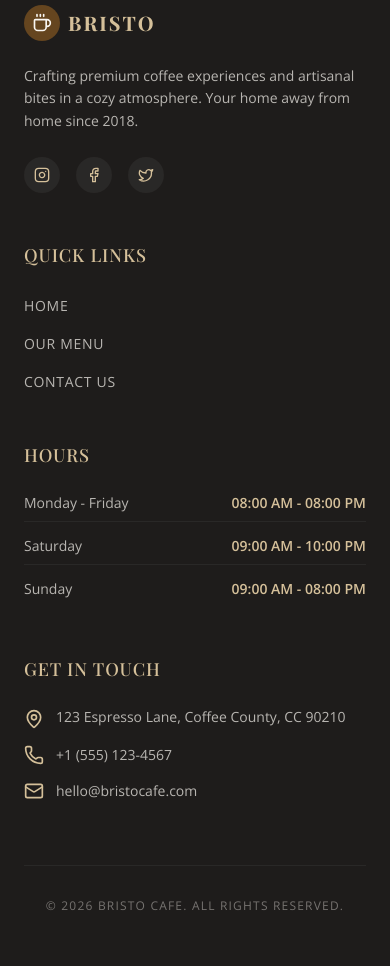
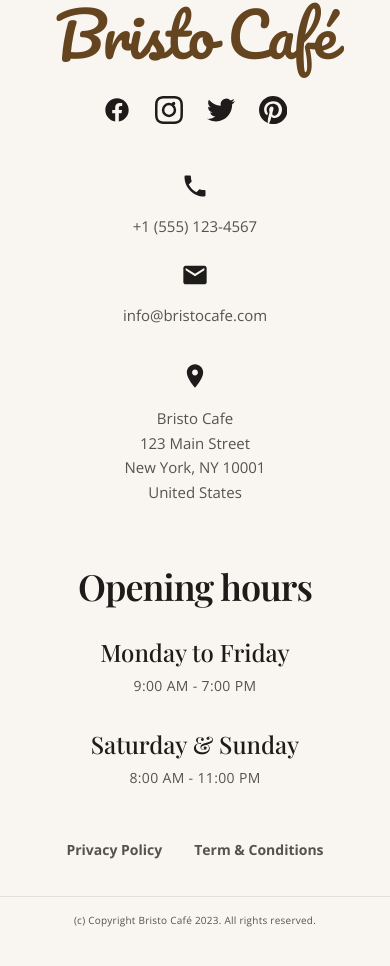
Before and after one commit to LoveshPurswani18/Bristo-Cafe-Site, a React (Vite) app: page / in a window 390 px wide. Shown: the part 9193-10159 px from the top of the page. After the commit the page ends 10137 px from the top, so only its background shows below. Built offline with nearby package versions, Linux system fonts and the light colour scheme; a web font is replaced by a local one.

Commit message:
ADD: redesigned footer; FIX: UI enhancements, responsiveness of the overall site, icon and text sizing, overlapping elements when viewport size changes

```diff
--- a/src/components/Footer.jsx
+++ b/src/components/Footer.jsx
@@ -1,138 +1,149 @@
 import { Coffee, Phone, Mail, MapPin } from 'lucide-react';
 
 const InstagramIcon = () => (
-  <svg className="w-4 h-4" viewBox="0 0 24 24" fill="none" stroke="currentColor" strokeWidth="2" strokeLinecap="round" strokeLinejoin="round">
-    <rect x="2" y="2" width="20" height="20" rx="5" ry="5"></rect>
-    <path d="M16 11.37A4 4 0 1 1 12.63 8 4 4 0 0 1 16 11.37z"></path>
-    <line x1="17.5" y1="6.5" x2="17.51" y2="6.5"></line>
+  <svg className="w-7 h-7 lg:w-9 lg:h-9" viewBox="0 0 24 24" fill="currentColor">
+    <path d="M12 2.163c3.204 0 3.584.012 4.85.07 3.252.148 4.771 1.691 4.919 4.919.058 1.265.069 1.645.069 4.849 0 3.205-.012 3.584-.069 4.849-.149 3.225-1.664 4.771-4.919 4.919-1.266.058-1.644.07-4.85.07-3.204 0-3.584-.012-4.849-.07-3.26-.149-4.771-1.699-4.919-4.92-.058-1.265-.07-1.644-.07-4.849 0-3.204.013-3.583.07-4.849.149-3.227 1.664-4.771 4.919-4.919 1.266-.057 1.645-.069 4.849-.069zM12 0C8.741 0 8.333.014 7.053.072 2.695.272.273 2.69.073 7.052.014 8.333 0 8.741 0 12c0 3.259.014 3.668.072 4.948.2 4.358 2.618 6.78 6.98 6.98C8.333 23.986 8.741 24 12 24c3.259 0 3.668-.014 4.948-.072 4.354-.2 6.782-2.618 6.979-6.98.059-1.28.073-1.689.073-4.948 0-3.259-.014-3.667-.072-4.947-.196-4.354-2.617-6.78-6.979-6.98C15.668.014 15.259 0 12 0zm0 5.838a6.162 6.162 0 100 12.324 6.162 6.162 0 000-12.324zM12 16a4 4 0 110-8 4 4 0 010 8zm3.98-10.98a1.44 1.44 0 100 2.881 1.44 1.44 0 000-2.881z"/>
   </svg>
 );
 
 const FacebookIcon = () => (
-  <svg className="w-4 h-4" viewBox="0 0 24 24" fill="none" stroke="currentColor" strokeWidth="2" strokeLinecap="round" strokeLinejoin="round">
-    <path d="M18 2h-3a5 5 0 0 0-5 5v3H7v4h3v8h4v-8h3l1-4h-4V7a1 1 0 0 1 1-1h3z"></path>
+  <svg className="w-7 h-7 lg:w-9 lg:h-9" viewBox="0 0 24 24" fill="currentColor">
+    <path d="M12 2C6.477 2 2 6.477 2 12c0 4.991 3.657 9.128 8.438 9.878v-6.987h-2.54V12h2.54V9.797c0-2.506 1.492-3.89 3.777-3.89 1.094 0 2.238.195 2.238.195v2.46h-1.26c-1.243 0-1.63.771-1.63 1.562V12h2.773l-.443 2.89h-2.33v6.988C18.343 21.128 22 16.991 22 12c0-5.523-4.477-10-10-10z" />
   </svg>
 );
 
 const TwitterIcon = () => (
-  <svg className="w-4 h-4" viewBox="0 0 24 24" fill="none" stroke="currentColor" strokeWidth="2" strokeLinecap="round" strokeLinejoin="round">
-    <path d="M22 4s-.7 2.1-2 3.4c1.6 10-9.4 17.3-18 11.6 2.2.1 4.4-.6 6-2C3 15.5.5 9.6 3 5c2.2 2.6 5.6 4.1 9 4-.9-4.2 4-6.6 7-3.8 1.1 0 3-1.2 3-1.2z"></path>
+  <svg className="w-7 h-7 lg:w-9 lg:h-9" viewBox="0 0 24 24" fill="currentColor">
+    <path d="M24 4.557a9.83 9.83 0 01-2.828.775 4.932 4.932 0 002.165-2.724 9.864 9.864 0 01-3.127 1.195 4.916 4.916 0 00-8.384 4.482C7.69 8.095 4.067 6.13 1.64 3.162a4.822 4.822 0 00-.666 2.475c0 1.71.87 3.213 2.188 4.096a4.904 4.904 0 01-2.228-.616v.06a4.923 4.923 0 003.946 4.827 4.996 4.996 0 01-2.212.085 4.936 4.936 0 004.604 3.417 9.867 9.867 0 01-6.102 2.105c-.39 0-.779-.023-1.17-.067a13.995 13.995 0 007.557 2.209c9.053 0 13.998-7.496 13.998-13.985 0-.21 0-.42-.015-.63A9.935 9.935 0 0024 4.557z"/>
+  </svg>
+);
+
+const PinterestIcon = () => (
+  <svg className="w-7 h-7 lg:w-9 lg:h-9" viewBox="0 0 24 24" fill="currentColor">
+    <path d="M12.017 0C5.396 0 .029 5.367.029 11.987c0 5.079 3.158 9.417 7.618 11.162-.105-.949-.199-2.403.041-3.439.219-.937 1.406-5.957 1.406-5.957s-.359-.72-.359-1.781c0-1.663.967-2.911 2.168-2.911 1.024 0 1.518.769 1.518 1.688 0 1.029-.653 2.567-.992 3.992-.285 1.193.6 2.165 1.775 2.165 2.128 0 3.768-2.245 3.768-5.487 0-2.861-2.063-4.869-5.008-4.869-3.41 0-5.409 2.562-5.409 5.199 0 1.033.394 2.143.889 2.741.099.12.112.225.085.345-.09.375-.293 1.199-.334 1.363-.053.225-.172.271-.401.165-1.495-.69-2.433-2.878-2.433-4.646 0-3.776 2.748-7.252 7.951-7.252 4.182 0 7.429 2.981 7.429 6.945 0 4.161-2.624 7.504-6.269 7.504-1.223 0-2.373-.635-2.766-1.385l-.754 2.871c-.272 1.042-1.008 2.348-1.503 3.143 1.258.388 2.585.599 3.963.599 6.62 0 11.986-5.368 11.986-11.989C24.013 5.367 18.638 0 12.017 0z"/>
+  </svg>
+);
+
+const PhoneSolidIcon = () => (
+  <svg className="w-7 h-7 lg:w-9 lg:h-9 text-black-warm shrink-0" viewBox="0 0 24 24" fill="currentColor">
+    <path d="M6.62 10.79c1.44 2.83 3.76 5.14 6.59 6.59l2.2-2.2c.27-.27.67-.36 1.02-.24 1.12.37 2.33.57 3.57.57.55 0 1 .45 1 1V20c0 .55-.45 1-1 1-9.39 0-17-7.61-17-17 0-.55.45-1 1-1h3.5c.55 0 1 .45 1 1 0 1.25.2 2.45.57 3.57.11.35.03.74-.25 1.02l-2.2 2.2z" />
+  </svg>
+);
+
+const MailSolidIcon = () => (
+  <svg className="w-7 h-7 lg:w-9 lg:h-9 text-black-warm shrink-0" viewBox="0 0 24 24" fill="currentColor">
+    <path d="M20 4H4c-1.1 0-1.99.9-1.99 2L2 18c0 1.1.9 2 2 2h16c1.1 0 2-.9 2-2V6c0-1.1-.9-2-2-2zm0 4l-8 5-8-5V6l8 5 8-5v2z" />
+  </svg>
+);
+
+const LocationSolidIcon = () => (
+  <svg className="w-7 h-7 lg:w-9 lg:h-9 text-black-warm shrink-0" viewBox="0 0 24 24" fill="currentColor">
+    <path d="M12 2C8.13 2 5 5.13 5 9c0 5.25 7 13 7 13s7-7.75 7-13c0-3.87-3.13-7-7-7zm0 9.5c-1.38 0-2.5-1.12-2.5-2.5s1.12-2.5 2.5-2.5 2.5 1.12 2.5 2.5-1.12 2.5-2.5 2.5z" />
   </svg>
 );
 
 export default function Footer({ setCurrentPage }) {
   return (
-    <footer className="bg-black-warm text-white-cream border-t border-primary-1/20 font-body">
-      <div className="max-w-7xl mx-auto px-6 py-16 lg:px-12 lg:py-20">
-        <div className="grid grid-cols-[repeat(auto-fit,minmax(min(250px,100%),1fr))] gap-12 lg:gap-8">
+    <footer className="bg-white-cream text-black-75 font-body">
+      <div className="max-w-full px-6 md:px-12 lg:px-16 xl:px-24 2xl:px-[100px] min-[1720px]:px-[250px] pt-16 pb-8 md:py-16 lg:py-24 flex flex-col gap-12 md:gap-16 lg:gap-24">
 
-          {/* Logo & About */}
-          <div className="space-y-6">
-            <div className="flex items-center gap-2 cursor-pointer" onClick={() => setCurrentPage('home')}>
-              <div className="p-2 bg-primary-1 rounded-full text-white-cream">
-                <Coffee className="w-5 h-5" />
-              </div>
-              <span className="font-heading text-xl font-bold tracking-widest text-secondary-1 uppercase">
-                Bristo
+        {/* Top Bar: Brand & Socials */}
+        <div className="flex flex-col md:flex-row items-center md:items-start justify-between gap-8">
+          {/* Logo */}
+          <div className="flex items-center cursor-pointer" onClick={() => setCurrentPage('home')}>
+            <span className="font-accent text-6xl md:text-5xl lg:text-6xl text-primary-1 leading-none tracking-tight">
+              Bristo Café
             </span>
           </div>
-            <p className="text-white-cream/70 text-sm leading-relaxed max-w-sm">
-              Crafting premium coffee experiences and artisanal bites in a cozy atmosphere. Your home away from home since 2018.
-            </p>
-            <div className="flex items-center space-x-4">
-              <a href="#" className="p-2.5 bg-white-cream/5 hover:bg-primary-1 rounded-full text-secondary-1 hover:text-white-cream transition-all duration-300">
+
+          {/* Social Icons */}
+          <div className="flex items-center gap-6 lg:gap-8 text-black-warm md:pt-4">
+            <a href="#" className="hover:text-primary-1 transition-colors text-black-warm fill-current">
+              <FacebookIcon />
+            </a>
+            <a href="#" className="hover:text-primary-1 transition-colors text-black-warm fill-current">
               <InstagramIcon />
             </a>
-              <a href="#" className="p-2.5 bg-white-cream/5 hover:bg-primary-1 rounded-full text-secondary-1 hover:text-white-cream transition-all duration-300">
-                <FacebookIcon />
+            <a href="#" className="hover:text-primary-1 transition-colors text-black-warm fill-current">
+              <TwitterIcon />
             </a>
-              <a href="#" className="p-2.5 bg-white-cream/5 hover:bg-primary-1 rounded-full text-secondary-1 hover:text-white-cream transition-all duration-300">
-                <TwitterIcon />
+            <a href="#" className="hover:text-primary-1 transition-colors text-black-warm fill-current">
+              <PinterestIcon />
             </a>
           </div>
         </div>
 
-          {/* Quick Links */}
-          <div className="space-y-6">
-            <h4 className="font-heading text-lg font-medium text-secondary-1 tracking-wider uppercase">
-              Quick Links
-            </h4>
-            <ul className="space-y-3.5">
-              <li>
-                <button
-                  onClick={() => setCurrentPage('home')}
-                  className="text-white-cream/70 hover:text-secondary-1 transition-colors text-sm uppercase tracking-wider text-left cursor-pointer"
-                >
-                  Home
-                </button>
+        {/* Center Bar: Contact, Hours, Legal */}
+        <div className="grid grid-cols-1 md:grid-cols-3 gap-16 lg:gap-8 items-start">
+
+          {/* Left: Contact Details */}
+          <ul className="flex flex-col items-center md:items-start text-center md:text-left space-y-6 lg:space-y-8 text-sm text-black-75">
+            <li className="flex flex-col md:flex-row items-center md:items-start gap-4 lg:gap-6">
+              <PhoneSolidIcon />
+              <span className="text-[15px] lg:text-[17px]">+1 (555) 123-4567</span>
             </li>
-              <li>
-                <button
-                  onClick={() => setCurrentPage('menu')}
-                  className="text-white-cream/70 hover:text-secondary-1 transition-colors text-sm uppercase tracking-wider text-left cursor-pointer"
-                >
-                  Our Menu
-                </button>
+            <li className="flex flex-col md:flex-row items-center md:items-start gap-4 lg:gap-6">
+              <MailSolidIcon />
+              <span className="text-[15px] lg:text-[17px]">info@bristocafe.com</span>
             </li>
-              <li>
-                <button
-                  onClick={() => setCurrentPage('contact')}
-                  className="text-white-cream/70 hover:text-secondary-1 transition-colors text-sm uppercase tracking-wider text-left cursor-pointer"
-                >
-                  Contact Us
-                </button>
+            <li className="flex flex-col md:flex-row items-center md:items-start gap-4 lg:gap-6 pt-2">
+              <div className="mt-1">
+                <LocationSolidIcon />
+              </div>
+              <div className="flex flex-col text-[15px] lg:text-[17px] leading-relaxed items-center md:items-start">
+                <span>Bristo Cafe</span>
+                <span>123 Main Street</span>
+                <span>New York, NY 10001</span>
+                <span>United States</span>
+              </div>
             </li>
           </ul>
+
+          {/* Center: Opening Hours */}
+          <div className="flex flex-col items-center text-center space-y-8 lg:space-y-12">
+            <h2 className="font-heading text-4xl lg:text-[4rem] font-semibold text-black-warm tracking-tight leading-none">
+              Opening hours
+            </h2>
+
+            <div className="space-y-8 lg:space-y-10">
+              <div className="space-y-2 lg:space-y-4">
+                <h3 className="font-heading text-2xl lg:text-[2rem] font-medium text-black-warm">
+                  Monday to Friday
+                </h3>
+                <p className="text-sm lg:text-[15px] tracking-wide text-black-75 uppercase">
+                  9:00 AM - 7:00 PM
+                </p>
               </div>
 
-          {/* Hours */}
-          <div className="space-y-6">
-            <h4 className="font-heading text-lg font-medium text-secondary-1 tracking-wider uppercase">
-              Hours
-            </h4>
-            <div className="space-y-3.5 text-sm text-white-cream/70">
-              <div className="flex justify-between border-b border-white-cream/5 pb-2">
-                <span>Monday - Friday</span>
-                <span className="font-semibold text-secondary-1">08:00 AM - 08:00 PM</span>
-              </div>
-              <div className="flex justify-between border-b border-white-cream/5 pb-2">
-                <span>Saturday</span>
-                <span className="font-semibold text-secondary-1">09:00 AM - 10:00 PM</span>
-              </div>
-              <div className="flex justify-between pb-2">
-                <span>Sunday</span>
-                <span className="font-semibold text-secondary-1">09:00 AM - 08:00 PM</span>
+              <div className="space-y-2 lg:space-y-4">
+                <h3 className="font-heading text-2xl lg:text-[2rem] font-medium text-black-warm">
+                  Saturday & Sunday
+                </h3>
+                <p className="text-sm lg:text-[15px] tracking-wide text-black-75 uppercase">
+                  8:00 AM - 11:00 PM
+                </p>
               </div>
             </div>
           </div>
 
-          {/* Contact Details */}
-          <div className="space-y-6">
-            <h4 className="font-heading text-lg font-medium text-secondary-1 tracking-wider uppercase">
-              Get In Touch
-            </h4>
-            <ul className="space-y-4 text-sm text-white-cream/70">
-              <li className="flex items-start gap-3">
-                <MapPin className="w-5 h-5 text-secondary-1 shrink-0 mt-0.5" />
-                <span>123 Espresso Lane, Coffee County, CC 90210</span>
-              </li>
-              <li className="flex items-center gap-3">
-                <Phone className="w-5 h-5 text-secondary-1 shrink-0" />
-                <span>+1 (555) 123-4567</span>
-              </li>
-              <li className="flex items-center gap-3">
-                <Mail className="w-5 h-5 text-secondary-1 shrink-0" />
-                <span>hello@bristocafe.com</span>
-              </li>
-            </ul>
+          {/* Right: Legal Links */}
+          <div className="flex flex-row md:flex-col items-center md:items-end justify-center md:justify-end h-full text-sm md:text-xs lg:text-[15px] font-bold text-black-75 gap-8 md:gap-0 space-y-0 md:space-y-2 lg:space-y-4 pb-0 md:pb-2 -mt-2 md:mt-0">
+            <a href="#" className="hover:text-primary-1 transition-colors">
+              Privacy Policy
+            </a>
+            <a href="#" className="hover:text-primary-1 transition-colors whitespace-nowrap">
+              Term & Conditions
+            </a>
           </div>
 
         </div>
+      </div>
 
-        {/* Copyright */}
-        <div className="mt-16 pt-8 border-t border-white-cream/5 text-center text-xs text-white-cream/40 uppercase tracking-widest">
-          &copy; {new Date().getFullYear()} Bristo Cafe. All rights reserved.
-        </div>
+      {/* Bottom Copyright Bar */}
+      <div className="border-t border-black-10 py-4 md:py-6 text-center">
+        <p className="text-[10px] md:text-xs text-black-75 tracking-wide">
+          (c) Copyright Bristo Café 2023. All rights reserved.
+        </p>
       </div>
     </footer>
   );
--- a/src/pages/Home.jsx
+++ b/src/pages/Home.jsx
@@ -457,16 +457,16 @@ export default function Home() {
           </p>
 
           {/* Form Area */}
-          <form className="flex flex-col sm:flex-row gap-4 w-full sm:w-auto" onSubmit={(e) => e.preventDefault()}>
+          <form className="flex flex-col sm:flex-row gap-4 w-full max-w-xl" onSubmit={(e) => e.preventDefault()}>
             <input
               type="email"
               placeholder="Enter your email"
-              className="bg-secondary-2 text-primary-1 px-6 py-4 rounded-xl w-full sm:w-[400px] outline-none placeholder:text-primary-1/60 focus:ring-2 focus:ring-white-cream/50 transition-all"
+              className="bg-secondary-2 text-primary-1 px-6 py-4 rounded-xl flex-1 outline-none placeholder:text-primary-1/60 focus:ring-2 focus:ring-white-cream/50 transition-all min-w-0"
               required
             />
             <button
               type="submit"
-              className="bg-secondary-1 hover:bg-[#c4ad84] text-primary-1 font-bold text-body px-8 py-4 rounded-xl shadow-md hover:shadow-lg transition-all duration-300 hover:-translate-y-0.5 active:translate-y-0 cursor-pointer whitespace-nowrap"
+              className="bg-secondary-1 hover:bg-[#c4ad84] text-primary-1 font-bold text-body px-8 py-4 rounded-xl shadow-md hover:shadow-lg transition-all duration-300 hover:-translate-y-0.5 active:translate-y-0 cursor-pointer whitespace-nowrap shrink-0"
             >
               Subscribe
             </button>
```
Also changed, not shown: 2 other files (tests, documents, lock files or other folders). Lines whose indentation alone changed are shown as unchanged.
